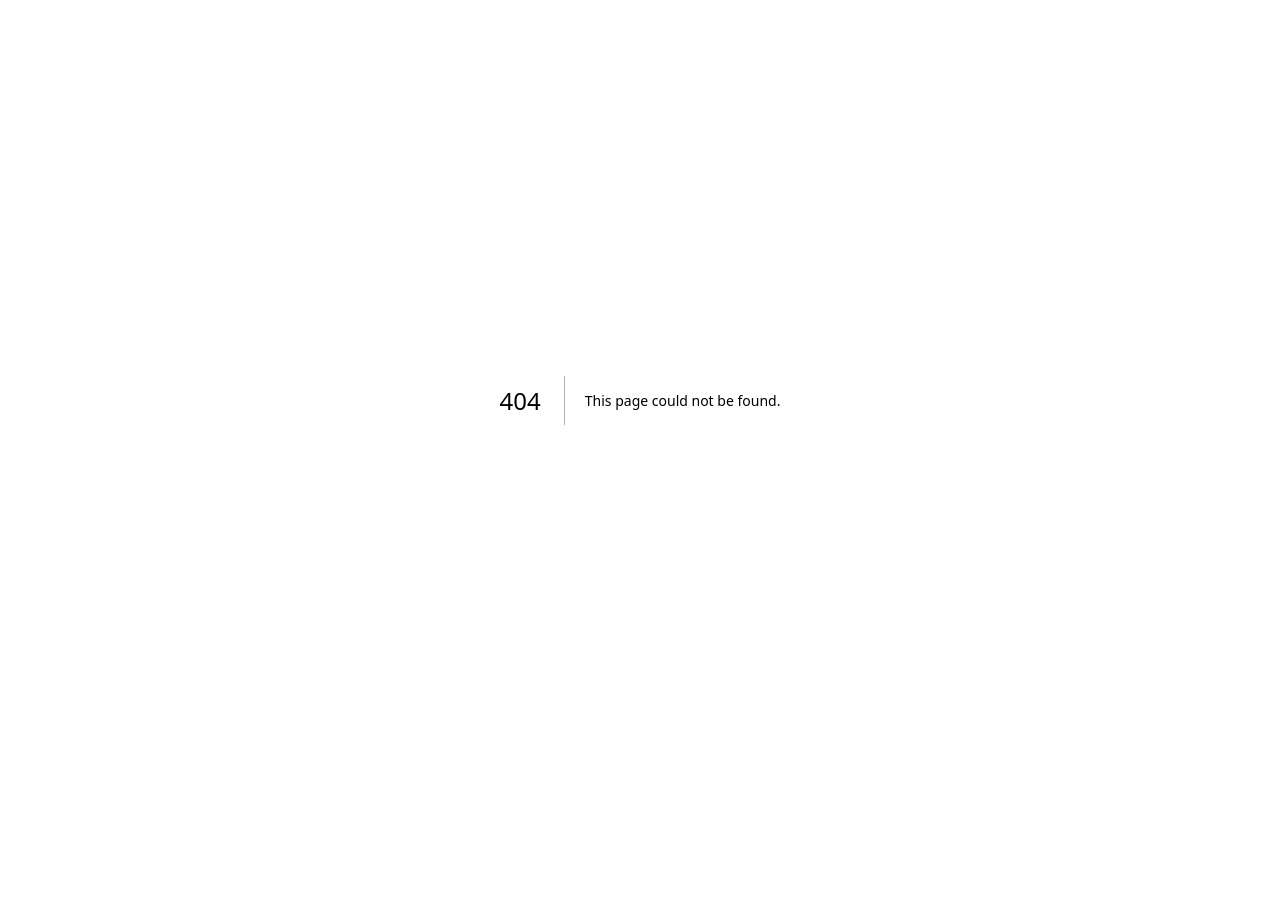
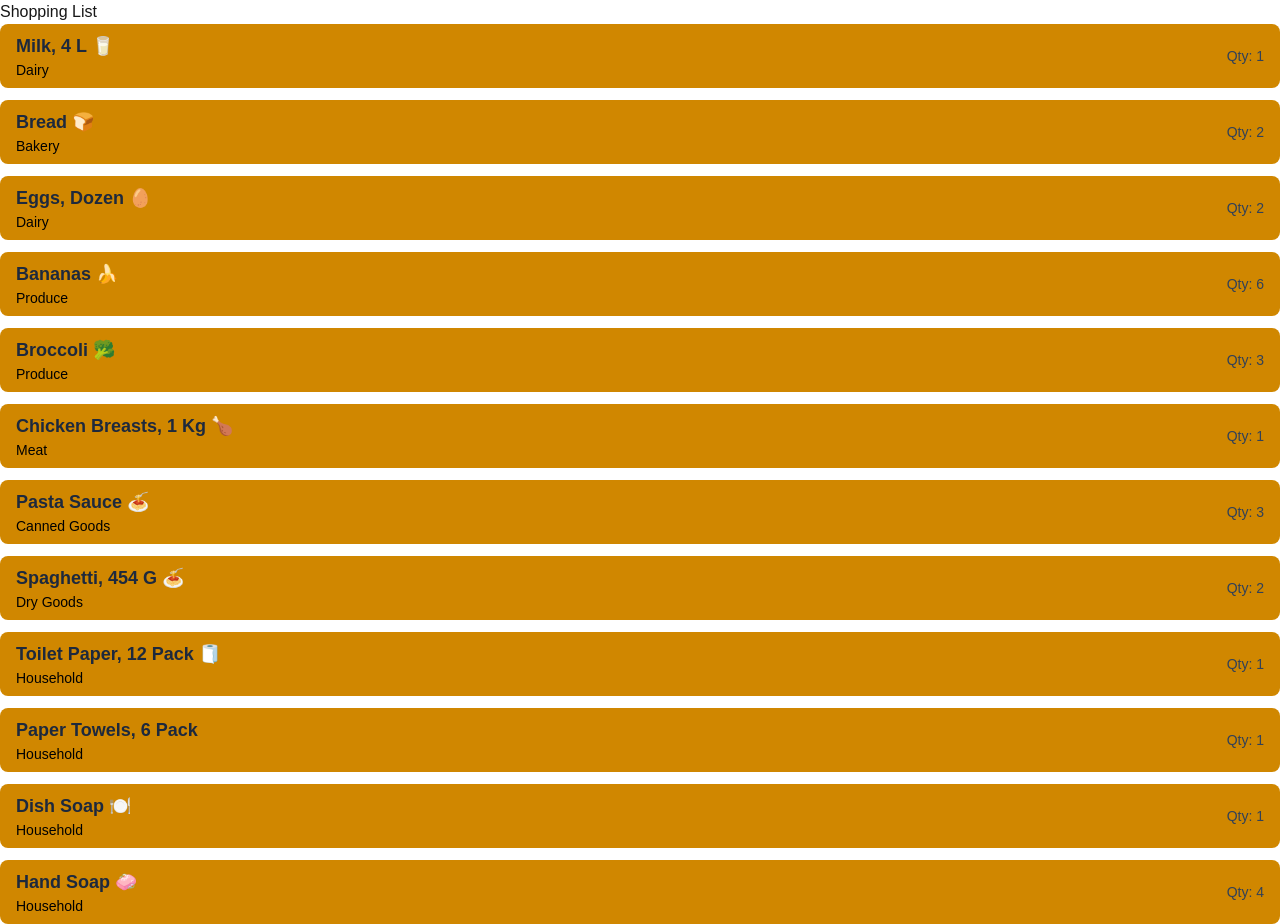
Before and after one commit to donjoshua-anil/Cprg306-assignments, a Next.js app in the folder cprg306-assignments/: page /week3 in a window 1280 px wide. Before the commit this address had no page. Before the commit the page ends 800 px from the top, so only its background shows below. Built offline with nearby package versions, Linux system fonts and the light colour scheme.

Commit message:
Ver 1 final

```diff
--- a/cprg306-assignments/app/page.js
+++ b/cprg306-assignments/app/page.js
@@ -7,6 +7,7 @@ export default function Home() {
         CPRG 306:Web Development 2 - Assignments
       </h1> Go to-
       <Link href= "/week2"> week-2 </Link>
+      <Link href= "/week3">week-3</Link>
       <p>By Don Joshua Anil</p>
     </main>
   );
--- /dev/null
+++ b/cprg306-assignments/app/week3/GroceryItem.js
@@ -0,0 +1,13 @@
+export default function Item({ name, quantity, category }) {
+  return (
+    <li className="flex items-center justify-between rounded-lg bg-yellow-600 px-4 py-2 ">
+      <div>
+        <p className="text-lg font-semibold text-slate-800 capitalize">{name}</p>
+        <p className="text-sm text-black capitalize">{category}</p>
+      </div>
+      <span className="text-sm font-medium text-slate-700">
+        Qty: {quantity}
+      </span>
+    </li>
+  );
+}
--- /dev/null
+++ b/cprg306-assignments/app/week3/GroceryItemList.js
@@ -0,0 +1,95 @@
+import Item from "./GroceryItem";
+
+export default function GroceryItemList(){
+
+        const item1 = {
+  name: "milk, 4 L 🥛",
+  quantity: 1,
+  category: "dairy",
+};
+
+const item2 = {
+  name: "bread 🍞",
+  quantity: 2,
+  category: "bakery",
+};
+
+const item3 = {
+  name: "eggs, dozen 🥚",
+  quantity: 2,
+  category: "dairy",
+};
+
+const item4 = {
+  name: "bananas 🍌",
+  quantity: 6,
+  category: "produce",
+};
+
+const item5 = {
+  name: "broccoli 🥦",
+  quantity: 3,
+  category: "produce",
+};
+
+const item6 = {
+  name: "chicken breasts, 1 kg 🍗",
+  quantity: 1,
+  category: "meat",
+};
+
+const item7 = {
+  name: "pasta sauce 🍝",
+  quantity: 3,
+  category: "canned goods",
+};
+
+const item8 = {
+  name: "spaghetti, 454 g 🍝",
+  quantity: 2,
+  category: "dry goods",
+};
+
+const item9 = {
+  name: "toilet paper, 12 pack 🧻",
+  quantity: 1,
+  category: "household",
+};
+
+const item10 = {
+  name: "paper towels, 6 pack",
+  quantity: 1,
+  category: "household",
+};
+
+const item11 = {
+  name: "dish soap 🍽️",
+  quantity: 1,
+  category: "household",
+};
+
+const item12 = {
+  name: "hand soap 🧼",
+  quantity: 4,
+  category: "household",
+};
+
+
+
+return (
+    <ul className="space-y-3">
+      <Item {...item1} />
+      <Item {...item2} />
+      <Item {...item3} />
+      <Item {...item4} />
+      <Item {...item5} />
+      <Item {...item6} />
+      <Item {...item7} />
+      <Item {...item8} />
+      <Item {...item9} />
+      <Item {...item10} />
+      <Item {...item11} />
+      <Item {...item12} />
+    </ul>
+  );
+}
--- /dev/null
+++ b/cprg306-assignments/app/week3/page.js
@@ -0,0 +1,12 @@
+import GroceryItemList from "./GroceryItemList";
+
+export default function Page(){
+    return(
+        <main>
+            <h1>
+                Shopping List
+                <GroceryItemList></GroceryItemList>
+            </h1>
+        </main>
+    );
+}
```
